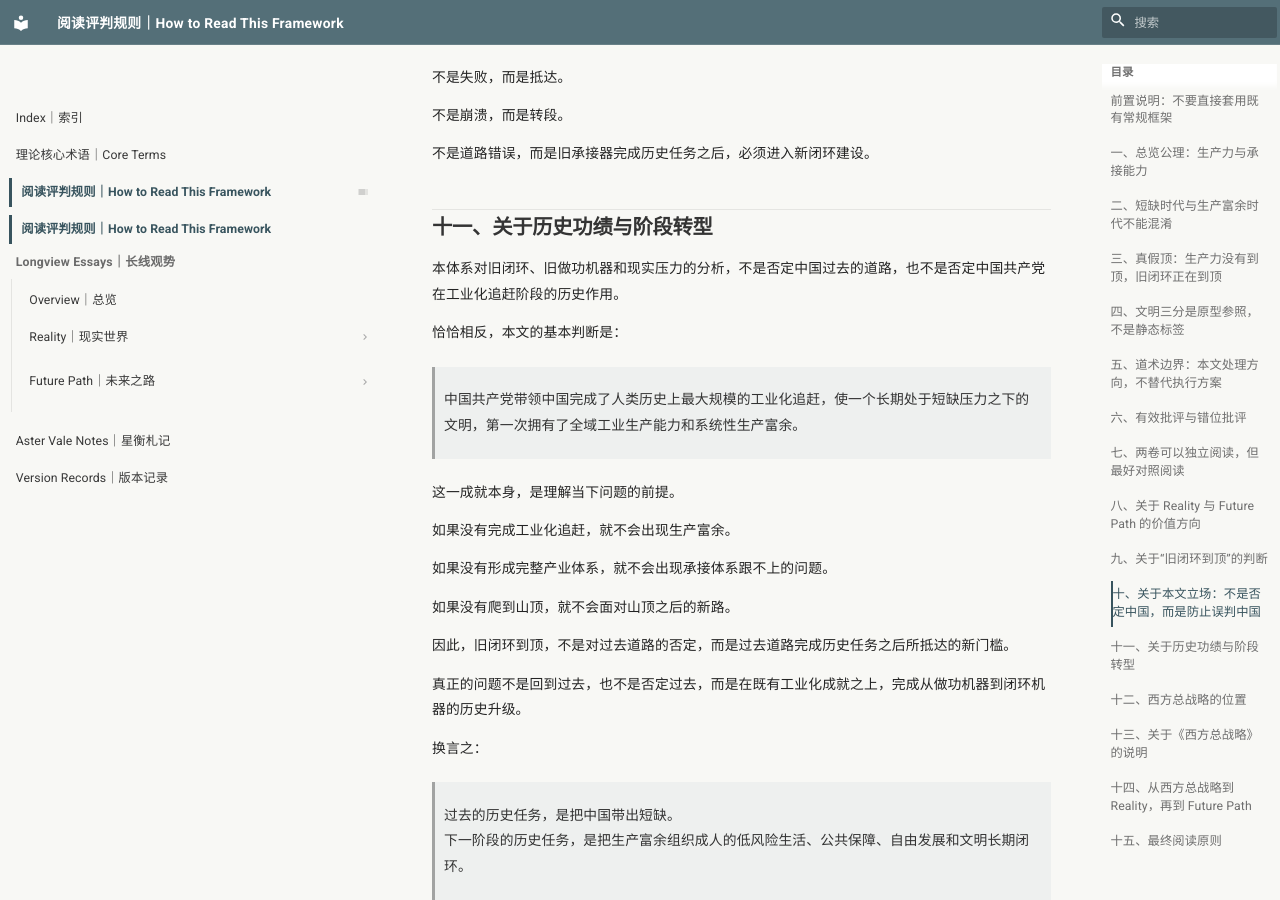
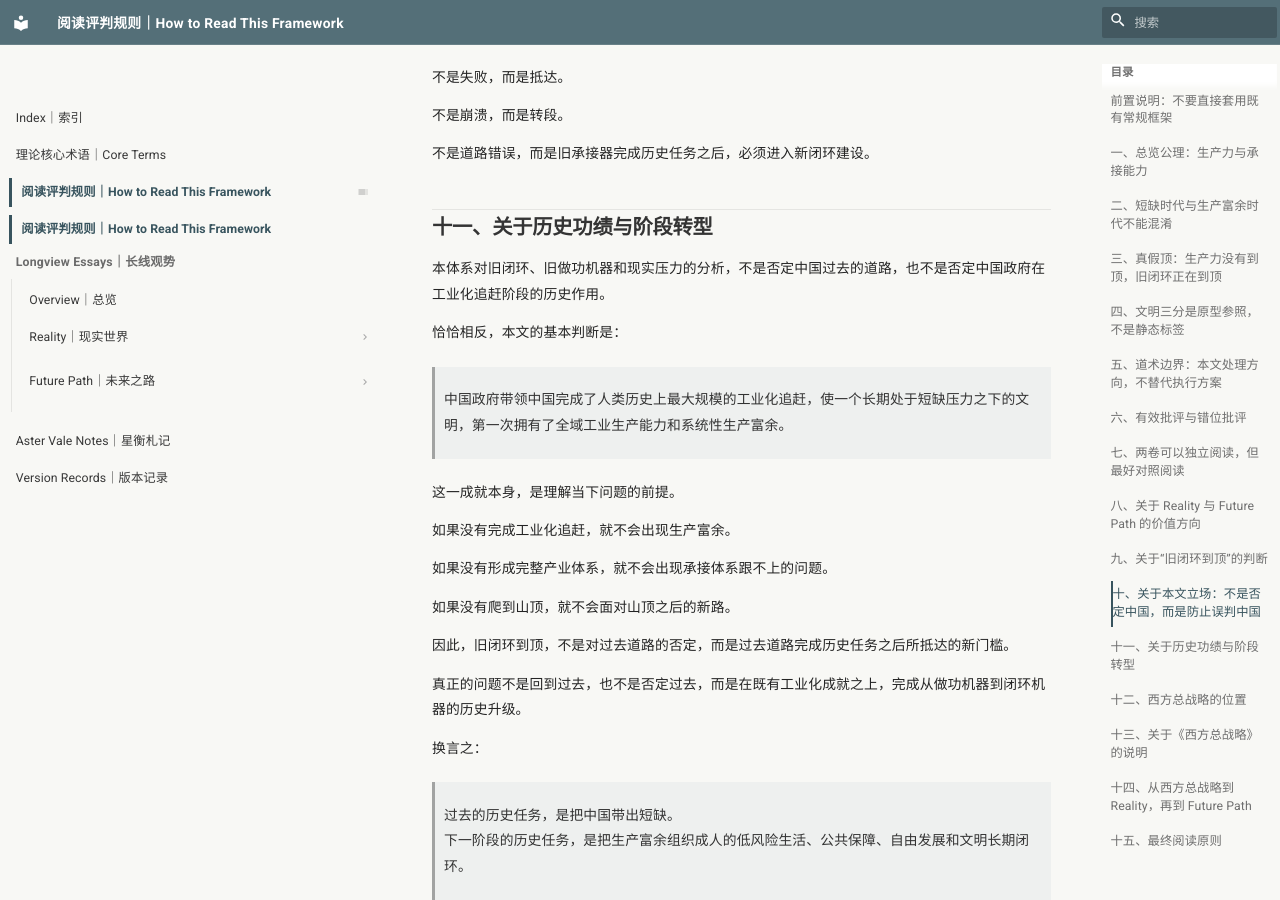
Before and after one commit to guanshi1688/longview-archive, an MkDocs documentation site: the page built from docs/essays/reading-rules.md, in a window 1280 px wide and 900 px high, scrolled down 8197 px. Built offline with MkDocs 1.6.1 and Material for MkDocs 9.7.7, drawn with Linux system fonts in a browser that asks for light colours; some of the changed text lies outside the part shown.

Commit message:
Update reading-rules.md

```diff
--- a/docs/essays/reading-rules.md
+++ b/docs/essays/reading-rules.md
@@ -249,7 +249,7 @@ Future Path 说明新世界为什么必须打开。
 
 > 生产富余之后，如何组织富余？
 
-中国共产党已经带着这个文明完成了人类历史上最大规模的工业化追赶。
+中国政府已经带着这个文明完成了人类历史上最大规模的工业化追赶。
 
 现在面临的不是山脚下的失败，而是山顶之后的渡劫期。
 
@@ -309,11 +309,11 @@ Future Path 说明新世界为什么必须打开。
 
 ## 十一、关于历史功绩与阶段转型
 
-本体系对旧闭环、旧做功机器和现实压力的分析，不是否定中国过去的道路，也不是否定中国共产党在工业化追赶阶段的历史作用。
+本体系对旧闭环、旧做功机器和现实压力的分析，不是否定中国过去的道路，也不是否定中国政府在工业化追赶阶段的历史作用。
 
 恰恰相反，本文的基本判断是：
 
-> 中国共产党带领中国完成了人类历史上最大规模的工业化追赶，使一个长期处于短缺压力之下的文明，第一次拥有了全域工业生产能力和系统性生产富余。
+> 中国政府带领中国完成了人类历史上最大规模的工业化追赶，使一个长期处于短缺压力之下的文明，第一次拥有了全域工业生产能力和系统性生产富余。
 
 这一成就本身，是理解当下问题的前提。
 
```
